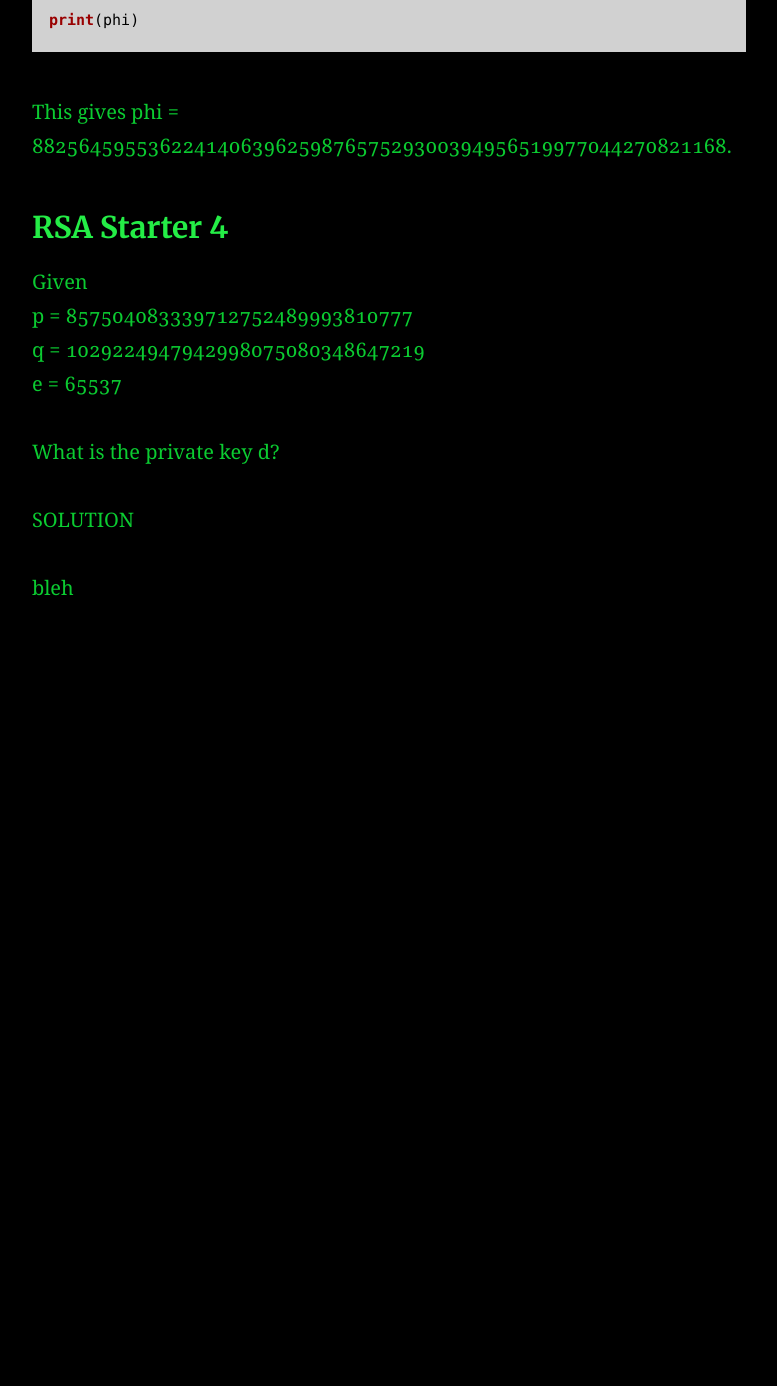
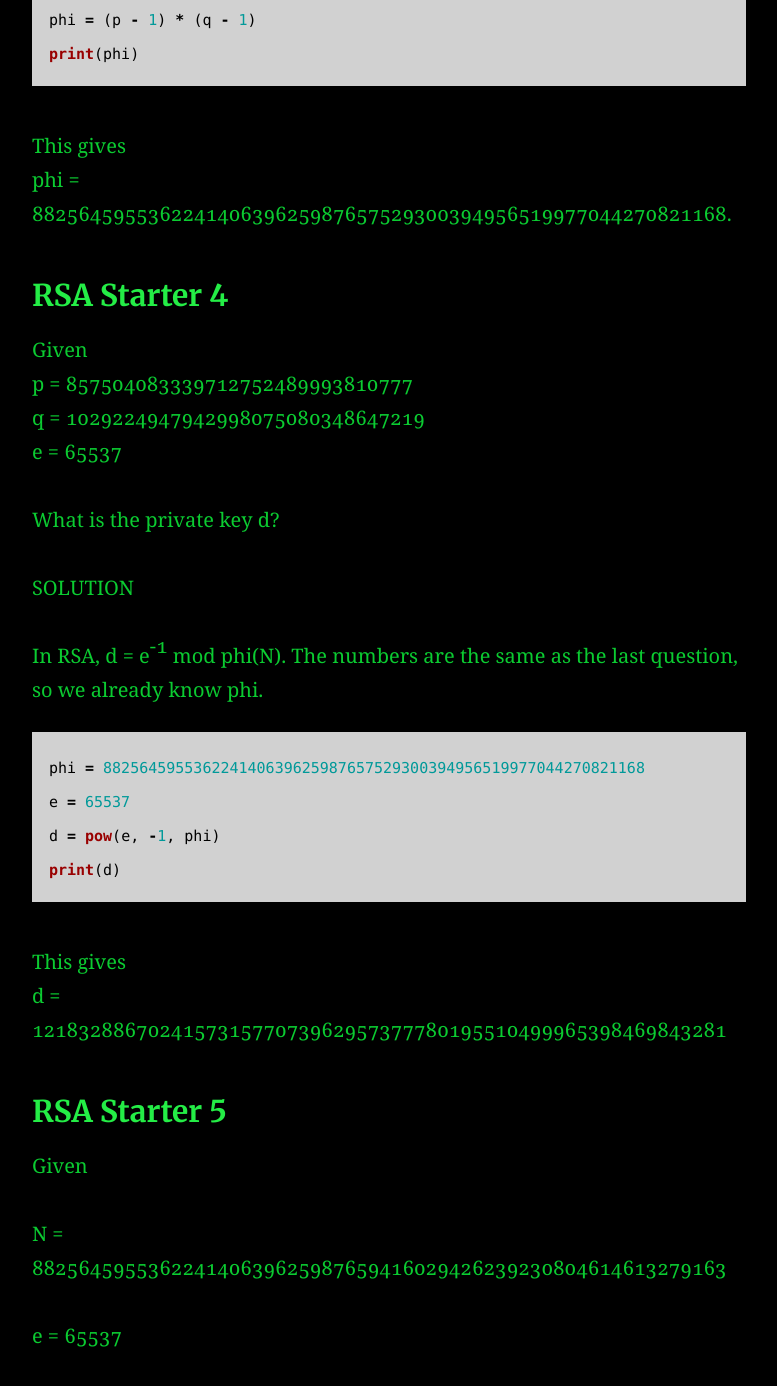
Before and after one commit to AC01010/Connor-McCartney.github.io, a Jekyll site: the page built from _posts/2021-01-12-CryptohackRSA.md, in a window 1280 px wide and 1400 px high, scrolled down 2040 px. Shown: the top 1386 px of the window, without its empty margins (251-1028 px from the left). Built offline with Jekyll 4.4.1, drawn with Linux system fonts in a browser that asks for light colours; before the commit the page ends 2670 px from its top, so only the background shows below that; some of the changed text lies outside the part shown.

Commit message:
Update 2021-01-12-CryptohackRSA.md

````diff
--- a/_posts/2021-01-12-CryptohackRSA.md
+++ b/_posts/2021-01-12-CryptohackRSA.md
@@ -23,7 +23,7 @@ This gives 19906.
 
 ### RSA Starter 2
 
-"Encrypt" the number 12 using the exponent e = 65537 and the primes p = 17 and q = 23. What number do you get as the ciphertext?
+"Encrypt" the number 12 using the exponent e = 65537 and the primes p = 17 and <br>q = 23. What number do you get as the ciphertext?
 
 
 SOLUTION
@@ -48,7 +48,7 @@ print(c)
 This gives c = 301.
 
 ### RSA Starter 3
-Given p = 857504083339712752489993810777 and q = 1029224947942998075080348647219, what is the Euler totient of N?
+Given p = 857504083339712752489993810777 and <br>q = 1029224947942998075080348647219, what is the Euler totient of N?
 
 SOLUTION
 
@@ -60,7 +60,7 @@ q = 1029224947942998075080348647219
 phi = (p - 1) * (q - 1)
 print(phi)
 ```
-This gives phi = 882564595536224140639625987657529300394956519977044270821168.
+This gives <br>phi = 882564595536224140639625987657529300394956519977044270821168.
 
 ### RSA Starter 4
 
@@ -73,4 +73,28 @@ What is the private key d?
 
 SOLUTION
 
-bleh
+In RSA, d = e<sup>-1</sup> mod phi(N).
+The numbers are the same as the last question, so we already know phi.
+```python
+phi = 882564595536224140639625987657529300394956519977044270821168
+e = 65537
+d = pow(e, -1, phi)
+print(d)
+```
+This gives <br>d = 121832886702415731577073962957377780195510499965398469843281
+
+### RSA Starter 5
+
+Given
+
+N = 882564595536224140639625987659416029426239230804614613279163
+
+e = 65537
+
+c = 77578995801157823671636298847186723593814843845525223303932
+
+d from previous challenge
+
+(d = 121832886702415731577073962957377780195510499965398469843281)
+
+Decrypt the cipher text.
````
